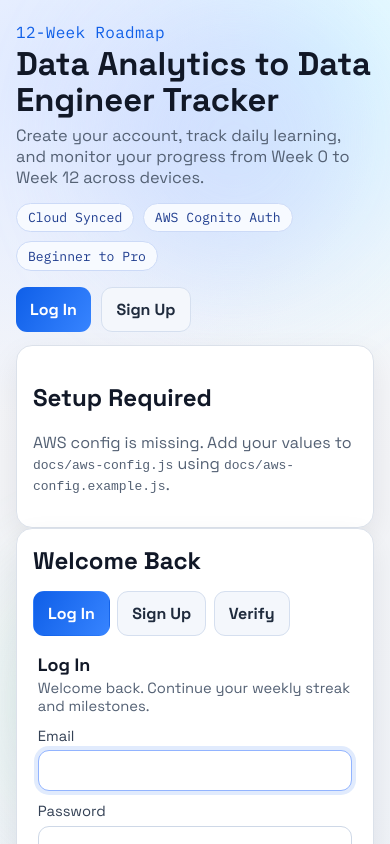
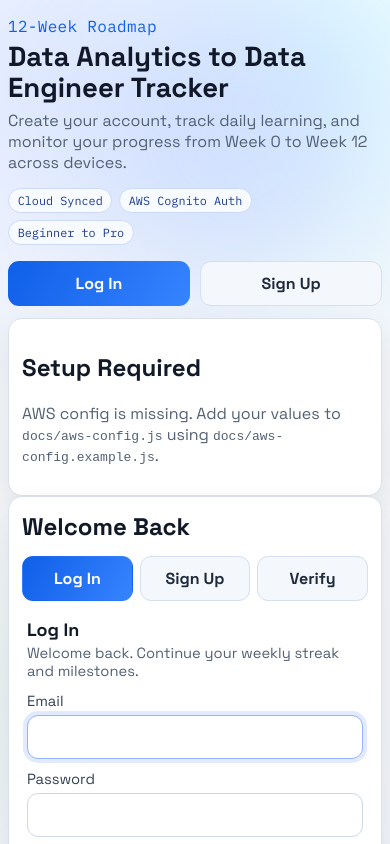
Before and after one commit to codedbyabhishek/data-analytics-to-data-engineer-3-months, a plain HTML site: page docs/index.html in a window 390 px wide. Both pictures are taken after a click on the button "Log In". Shown: the top 844 px of the page. Drawn offline with Linux system fonts and the light colour scheme.

Commit message:
Improve cross-device responsiveness and accessibility polish

```diff
--- a/docs/index.html
+++ b/docs/index.html
@@ -7,7 +7,7 @@
   <link rel="preconnect" href="https://fonts.googleapis.com">
   <link rel="preconnect" href="https://fonts.gstatic.com" crossorigin>
   <link href="https://fonts.googleapis.com/css2?family=Space+Grotesk:wght@400;500;700&family=IBM+Plex+Mono:wght@400;500&display=swap" rel="stylesheet">
-  <link rel="stylesheet" href="styles.css?v=20260220-4" />
+  <link rel="stylesheet" href="styles.css?v=20260220-5" />
 </head>
 <body>
   <div class="bg-shape bg-shape-1" aria-hidden="true"></div>
--- a/docs/styles.css
+++ b/docs/styles.css
@@ -19,6 +19,8 @@ body {
   margin: 0;
   min-height: 100vh;
   font-family: "Space Grotesk", sans-serif;
+  -webkit-text-size-adjust: 100%;
+  text-rendering: optimizeLegibility;
   color: var(--ink);
   background:
     radial-gradient(circle at 12% 8%, #dfe9ff 0, transparent 34%),
@@ -53,6 +55,7 @@ body {
 .container {
   width: min(1120px, calc(100% - 2rem));
   margin: 2.2rem auto 3rem;
+  padding-bottom: 1rem;
 }
 
 .hero {
@@ -109,6 +112,7 @@ body {
   border-radius: var(--radius);
   padding: 1rem;
   box-shadow: 0 12px 30px rgba(16, 24, 40, 0.08);
+  overflow-wrap: anywhere;
 }
 
 .hidden {
@@ -183,6 +187,7 @@ select {
   border: 1px solid #ced8e7;
   border-radius: 11px;
   padding: 0.67rem 0.72rem;
+  min-height: 44px;
   background: #fff;
   transition: border-color 0.18s ease, box-shadow 0.18s ease;
 }
@@ -199,6 +204,8 @@ button {
   background: linear-gradient(120deg, var(--accent), #3784ff);
   color: #fff;
   padding: 0.68rem 0.88rem;
+  min-height: 44px;
+  min-width: 44px;
   border-radius: 11px;
   font-weight: 700;
   cursor: pointer;
@@ -346,6 +353,7 @@ button.secondary,
 
 .table-wrap {
   overflow: auto;
+  -webkit-overflow-scrolling: touch;
   margin-top: 0.8rem;
   border: 1px solid #e1e7f2;
   border-radius: 12px;
@@ -402,6 +410,35 @@ th {
   font-size: 0.82rem;
 }
 
+:focus-visible {
+  outline: 3px solid rgba(15, 95, 232, 0.35);
+  outline-offset: 2px;
+}
+
+@media (max-width: 980px) {
+  .container {
+    width: min(100%, calc(100% - 1.25rem));
+    margin: 1.6rem auto 2.2rem;
+  }
+
+  .hero h1 {
+    font-size: clamp(1.72rem, 5vw, 2.4rem);
+    line-height: 1.13;
+  }
+
+  .subtitle {
+    font-size: 1rem;
+  }
+
+  .stats-grid {
+    grid-template-columns: repeat(2, minmax(0, 1fr));
+  }
+
+  .weeks-grid {
+    grid-template-columns: repeat(2, minmax(0, 1fr));
+  }
+}
+
 @media (max-width: 760px) {
   .goals,
   .topbar {
@@ -421,4 +458,66 @@ th {
   .container {
     margin: 1.4rem auto 2rem;
   }
+
+  .hero-actions {
+    width: 100%;
+  }
+
+  .hero-actions button {
+    flex: 1 1 160px;
+  }
+
+  .auth-switch {
+    width: 100%;
+  }
+
+  .auth-switch button {
+    flex: 1 1 100px;
+  }
+
+  .stats-grid,
+  .weeks-grid,
+  .log-form {
+    grid-template-columns: 1fr;
+  }
+
+  table {
+    min-width: 560px;
+  }
 }
+
+@media (max-width: 460px) {
+  .container {
+    width: calc(100% - 1rem);
+    margin: 1rem auto 1.6rem;
+  }
+
+  .panel {
+    padding: 0.82rem;
+    border-radius: 14px;
+  }
+
+  .hero-meta {
+    gap: 0.42rem;
+  }
+
+  .chip {
+    font-size: 0.74rem;
+    padding: 0.26rem 0.54rem;
+  }
+
+  th,
+  td {
+    font-size: 0.84rem;
+  }
+}
+
+@media (prefers-reduced-motion: reduce) {
+  *,
+  *::before,
+  *::after {
+    animation: none !important;
+    transition: none !important;
+    scroll-behavior: auto !important;
+  }
+}
```
